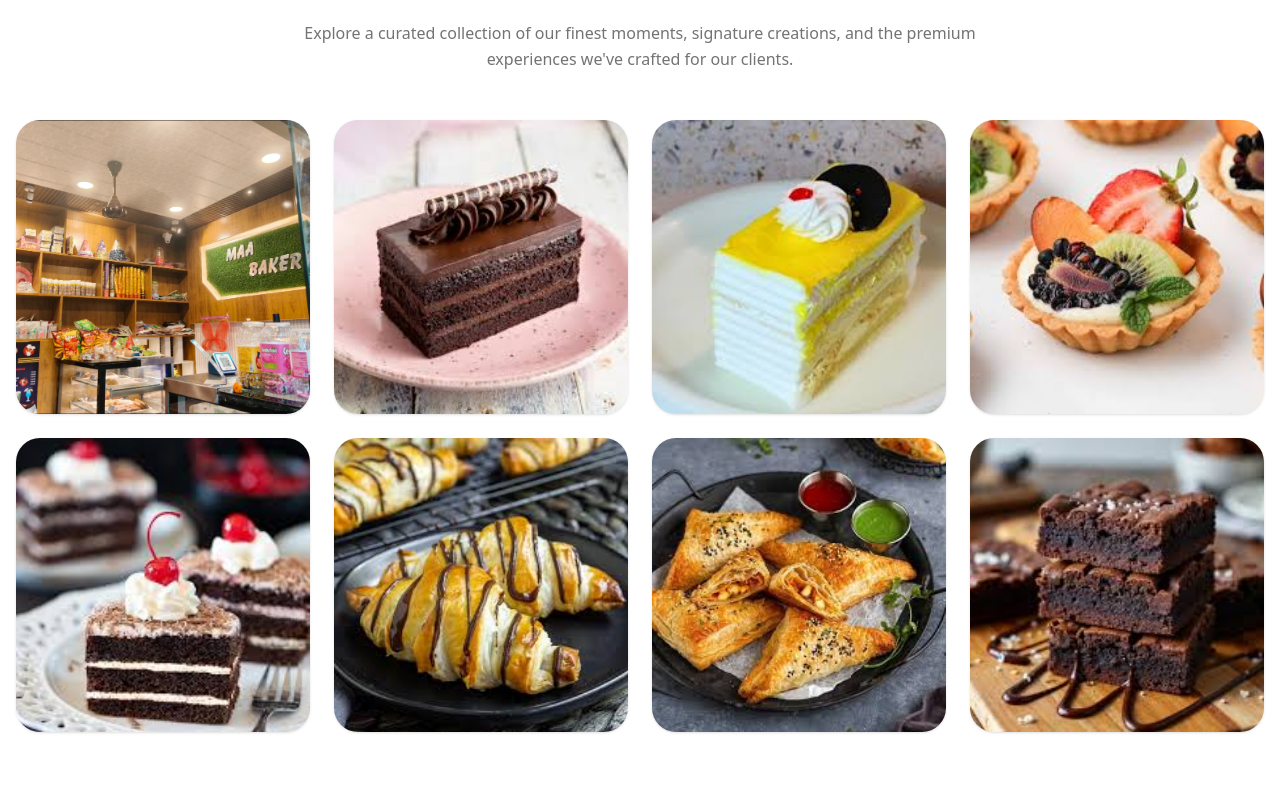
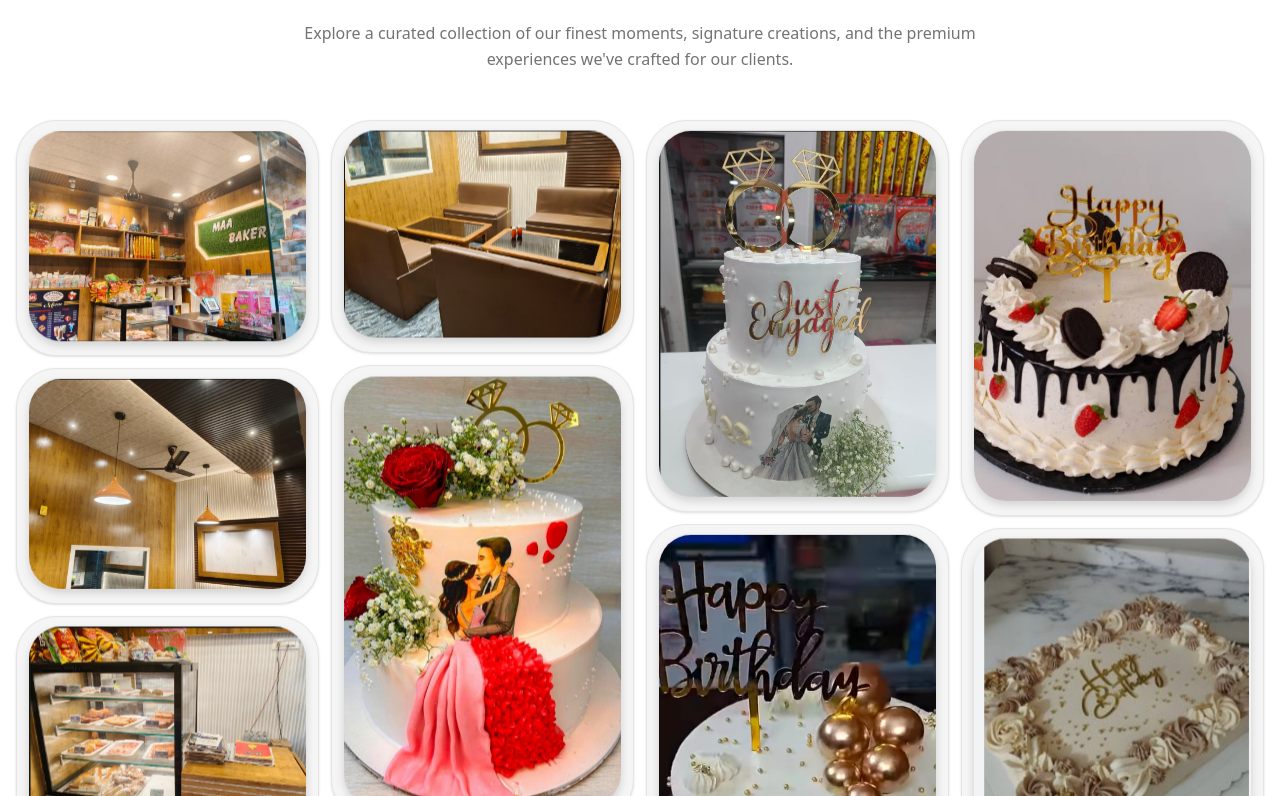
Before and after one commit to NiharikaNeha/Bakery_Website, a React (Vite) app: page /gallery in a window 1280 px wide. Shown: the part 244-1040 px from the top of the page. Built offline with nearby package versions, Linux system fonts and the light colour scheme; no server answers.

Commit message:
updated gallery section

```diff
--- a/src/components/GallerySection.jsx
+++ b/src/components/GallerySection.jsx
@@ -5,30 +5,42 @@ import { galleryItems } from "../data/images";
 const GallerySection = () => {
   return (
     <section className="container mx-auto px-4">
-      <div className="grid grid-cols-1 sm:grid-cols-2 lg:grid-cols-4 gap-6">
+      <div className="columns-1 sm:columns-2 lg:columns-3 xl:columns-4 gap-3 space-y-3">
         <AnimatePresence mode="popLayout">
           {galleryItems.map((item) => (
             <motion.div
               layout
               key={item.id}
-              initial={{ opacity: 0, scale: 0.9 }}
-              animate={{ opacity: 1, scale: 1 }}
+              initial={{ opacity: 0, y: 20 }}
+              animate={{ opacity: 1, y: 0 }}
               exit={{ opacity: 0, scale: 0.9 }}
-              transition={{ duration: 0.3 }}
-              className="group relative aspect-video sm:aspect-square overflow-hidden rounded-3xl cursor-pointer bg-neutral-100 shadow-sm"
+              whileHover={{ y: -8 }}
+              transition={{ duration: 0.4, ease: "easeOut" }}
+              className="group relative break-inside-avoid overflow-hidden rounded-[2.5rem] cursor-pointer bg-neutral-100 shadow-sm hover:shadow-xl transition-all duration-500 border border-neutral-200 mb-3"
             >
-              <img
-                src={item.src}
-                alt={item.alt}
-                className="w-full h-full object-cover transition-transform duration-700 group-hover:scale-110"
-              />
+              {/* Glassmorphism Image Wrapper - Softened */}
+              <div className="relative p-3 overflow-hidden rounded-[2.5rem]">
+                <div className="absolute inset-0 bg-white/[0.03] backdrop-blur-[1px] opacity-0 group-hover:opacity-100 transition-opacity duration-500 z-20 pointer-events-none rounded-[2.5rem]" />
 
-              {/* Gradient Overlay */}
-              <div className="absolute inset-0 bg-gradient-to-t from-black/60 via-transparent to-transparent opacity-0 group-hover:opacity-100 transition-opacity duration-300 flex items-end p-6">
-                <h3 className="text-white font-bold text-lg translate-y-2 group-hover:translate-y-0 transition-transform duration-300">
-                  {item.title}
-                </h3>
+                {/* Main Image - Natural Aspect Ratio with Floating Animation */}
+                <motion.img
+                  src={item.src}
+                  alt={item.alt || "Bakery Creation"}
+                  animate={{
+                    y: [0, -12, 0],
+                  }}
+                  transition={{
+                    duration: 4 + (item.id % 4),
+                    repeat: Infinity,
+                    ease: "easeInOut",
+                    delay: (item.id % 3) * 0.7,
+                  }}
+                  className="w-full h-auto object-cover rounded-[2rem] transition-transform duration-700 group-hover:scale-110 drop-shadow-lg relative z-10"
+                />
               </div>
+
+              {/* Advanced Glass Shine effect */}
+              <div className="absolute inset-0 z-30 opacity-0 group-hover:opacity-100 transition-all duration-700 pointer-events-none bg-gradient-to-tr from-white/0 via-white/40 to-white/0 -translate-x-full group-hover:translate-x-full transform duration-1500 skew-x-12" />
             </motion.div>
           ))}
         </AnimatePresence>
--- a/src/data/images.js
+++ b/src/data/images.js
@@ -3,56 +3,85 @@ export const galleryItems = [
     id: 1,
     type: "image",
     src: "/images/BakeryImg.png",
-    alt: "Bakery Interior",
-    title: "Our Warm Atmosphere",
   },
   {
     id: 2,
     type: "image",
-    src: "/images/Chocolate_Pastries.jpg",
-    alt: "Chocolate Pastries",
-    title: "Decadent Chocolate",
+    src: "/images/Img.png",
   },
   {
     id: 3,
     type: "image",
-    src: "/images/Pineapple_pastrie.jpg",
-    alt: "Pineapple Pastry",
-    title: "Tropical Pineapple",
+    src: "/images/Img1.png",
   },
   {
     id: 4,
     type: "image",
-    src: "/images/Fruit_Tart.jpg",
-    alt: "Fruit Tart",
-    title: "Fresh Fruit Tarts",
+    src: "/images/img2.png",
   },
   {
     id: 5,
     type: "image",
-    src: "/images/Blackforest_Pastries.jpg",
-    alt: "Black Forest Pastry",
-    title: "Classic Black Forest",
+    src: "/images/img3.png",
   },
   {
     id: 6,
     type: "image",
-    src: "/images/Chocolate_Croissant.jpg",
-    alt: "Chocolate Croissant",
-    title: "Flaky & Sweet",
+    src: "/images/img4.png",
   },
   {
     id: 7,
     type: "image",
-    src: "/images/Paneer_Patties.jpg",
-    alt: "Paneer Patties",
-    title: "Savory Delights",
+    src: "/images/Img5.png",
   },
   {
     id: 8,
     type: "image",
-    src: "/images/Brownie.jpg",
-    alt: "Brownie",
-    title: "Fudgy Goodness",
+    src: "/images/Cake1.png",
+  },
+  {
+    id: 9,
+    type: "image",
+    src: "/images/Cake2.png",
+  },
+  {
+    id: 10,
+    type: "image",
+    src: "/images/Cake3.png",
+  },
+  {
+    id: 11,
+    type: "image",
+    src: "/images/Cake4.png",
+  },
+  {
+    id: 12,
+    type: "image",
+    src: "/images/Cake5.png",
+  },
+  {
+    id: 13,
+    type: "image",
+    src: "/images/Cake6.jpg",
+  },
+  {
+    id: 14,
+    type: "image",
+    src: "/images/Cake7.jpg",
+  },
+  {
+    id: 15,
+    type: "image",
+    src: "/images/Cake8.jpg",
+  },
+  {
+    id: 16,
+    type: "image",
+    src: "/images/Cake9.jpg",
+  },
+  {
+    id: 17,
+    type: "image",
+    src: "/images/Cake10.jpg",
   },
 ];
--- a/src/pages/HomePage.jsx
+++ b/src/pages/HomePage.jsx
@@ -26,7 +26,7 @@ const HomePage = () => {
           >
             <h2 className="text-4xl font-black text-neutral-900 mb-6">
               Experience the{" "}
-              <span className="italic text-orange-600 font-serif lowercase">
+              <span className="italic text-[#B86B3E] font-serif lowercase">
                 Art
               </span>{" "}
               of Baking
@@ -37,7 +37,7 @@ const HomePage = () => {
             </p>
             <Link
               to="/gallery"
-              className="inline-flex items-center gap-3 bg-orange-600 text-white px-8 py-4 rounded-full font-black uppercase tracking-widest text-sm shadow-xl shadow-orange-200 hover:bg-orange-700 transition-all active:scale-95 group"
+              className="font-bold inline-flex items-center gap-3 bg-[#B86B3E] px-8 py-4 rounded-full text-white uppercase tracking-widest text-sm shadow-xl shadow-[#8C6A54] hover:bg-[#D8A47F] transition-all active:scale-95 group"
             >
               View Full Gallery
               <ArrowRight className="w-5 h-5 group-hover:translate-x-1 transition-transform" />
```
